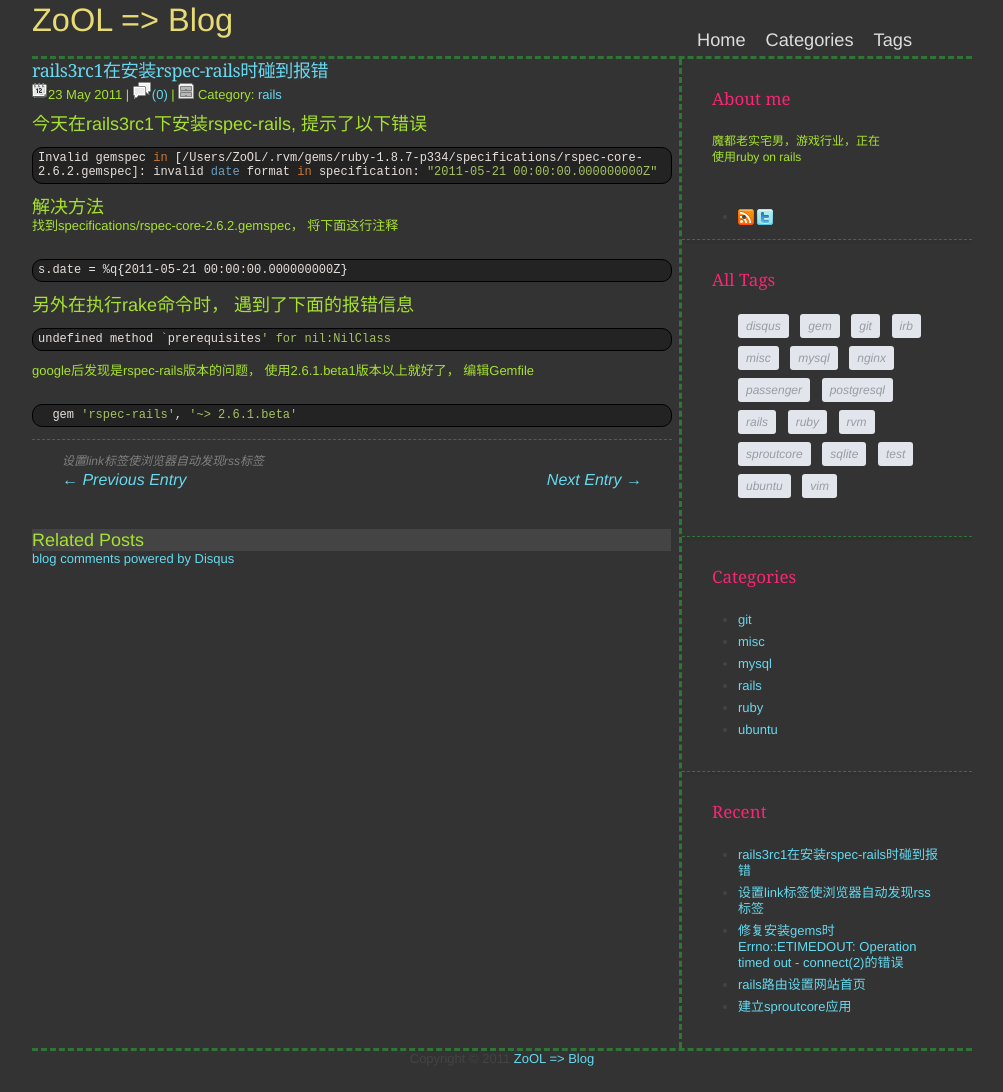
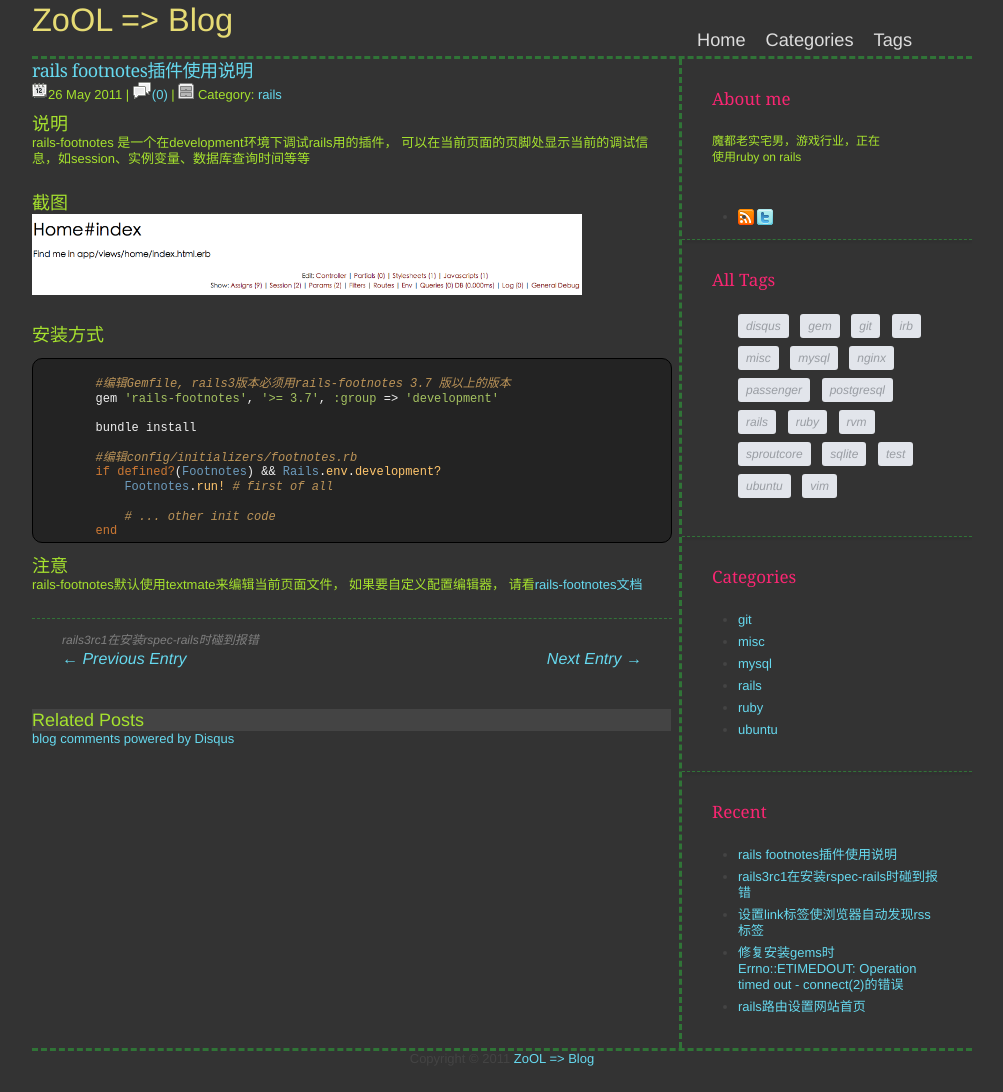
Before and after one commit to foxzool/zoolblog, a Jekyll site: the page built from home.html, in a window 1280 px wide. Shown: the whole page, without its empty margins (138-1141 px from the left). Built offline with Jekyll 4.4.1, drawn with Linux system fonts in a browser that asks for light colours; nearby versions of some CDN libraries; Markdown is read by kramdown in place of the engine named in the settings; comment, search, counter and statistics services are not loaded.

Commit message:
new blog

```diff
--- /dev/null
+++ b/_posts/2011-5-26-rails-footnotes.markdown
@@ -0,0 +1,34 @@
+---
+layout: post
+title: rails footnotes插件使用说明
+category: rails
+tags: rails gem
+---
+
+#说明
+rails-footnotes 是一个在development环境下调试rails用的插件， 可以在当前页面的页脚处显示当前的调试信息，如session、实例变量、数据库查询时间等等
+
+#截图
+
+![rails-footnotes](/assets/attachments/rails-footnotes.png)
+
+#安装方式
+
+{% highlight ruby %}
+
+	#编辑Gemfile, rails3版本必须用rails-footnotes 3.7 版以上的版本
+	gem 'rails-footnotes', '>= 3.7', :group => 'development'
+
+	bundle install
+
+	#编辑config/initializers/footnotes.rb
+	if defined?(Footnotes) && Rails.env.development?
+	    Footnotes.run! # first of all
+
+	    # ... other init code
+	end
+{% endhighlight %}
+
+#注意
+
+rails-footnotes默认使用textmate来编辑当前页面文件， 如果要自定义配置编辑器， 请看[rails-footnotes文档](http://rubydoc.info/gems/rails-footnotes/3.7.4/file/README.rdoc)
--- a/assets/css/screen.css
+++ b/assets/css/screen.css
@@ -113,7 +113,7 @@ p { margin-bottom: 25px; }
 #main-container { width:940px;  margin: 0 auto;  border-style: dashed none dashed none; border-color: #307437; clear: both; }
 
 #content { float: left; width: 640px;   margin: 0; padding: 0; }
-
+#content p img {width: 550px;}
 .related-posts { background-color:#444; margin-right:1px;}
 .related-posts ol { list-style-type: decimal; margin-left:24px; }
 .related-posts ol li a {padding: 5px 0; display:block; }
```
Also changed, not shown: assets/attachments/rails-footnotes.png (added).
